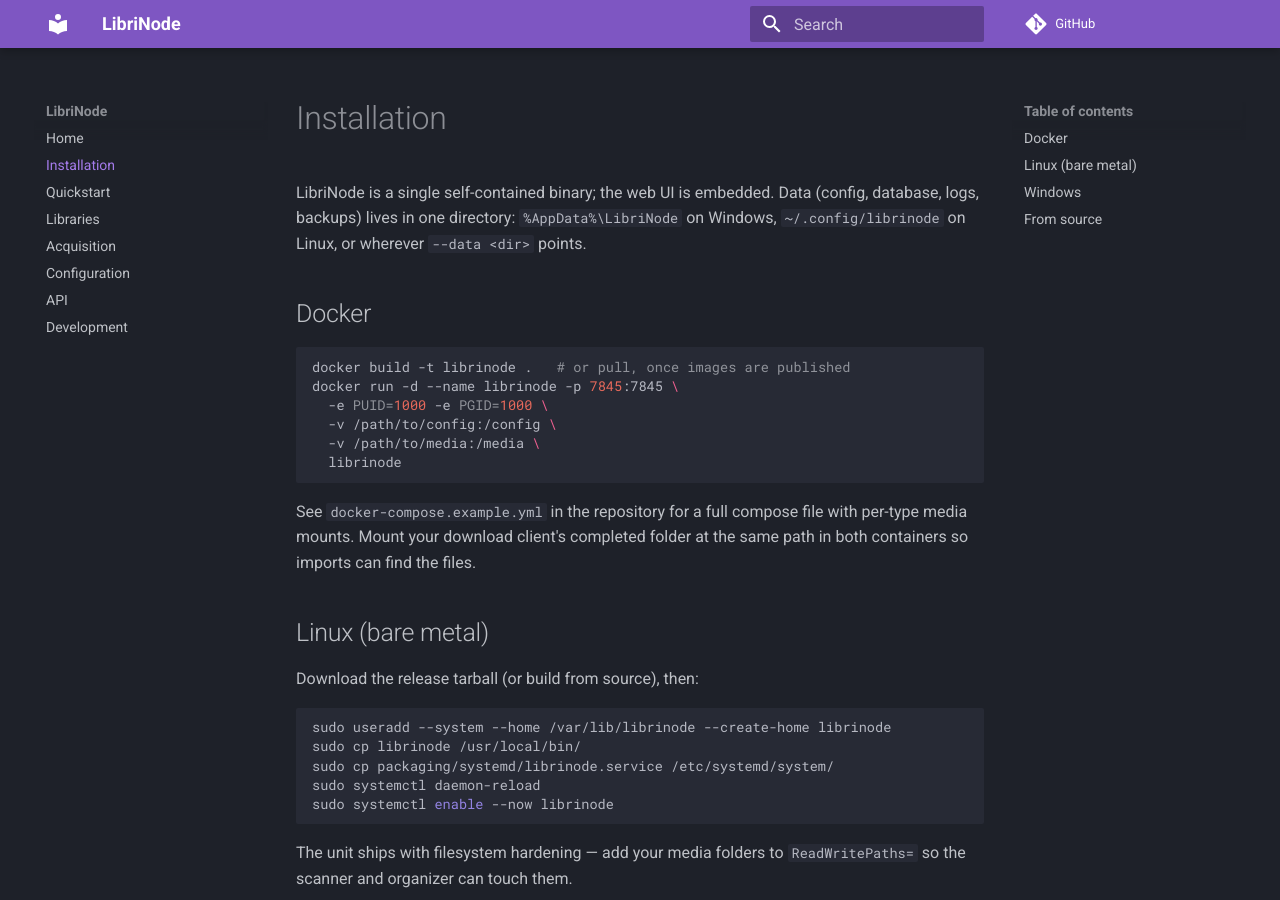
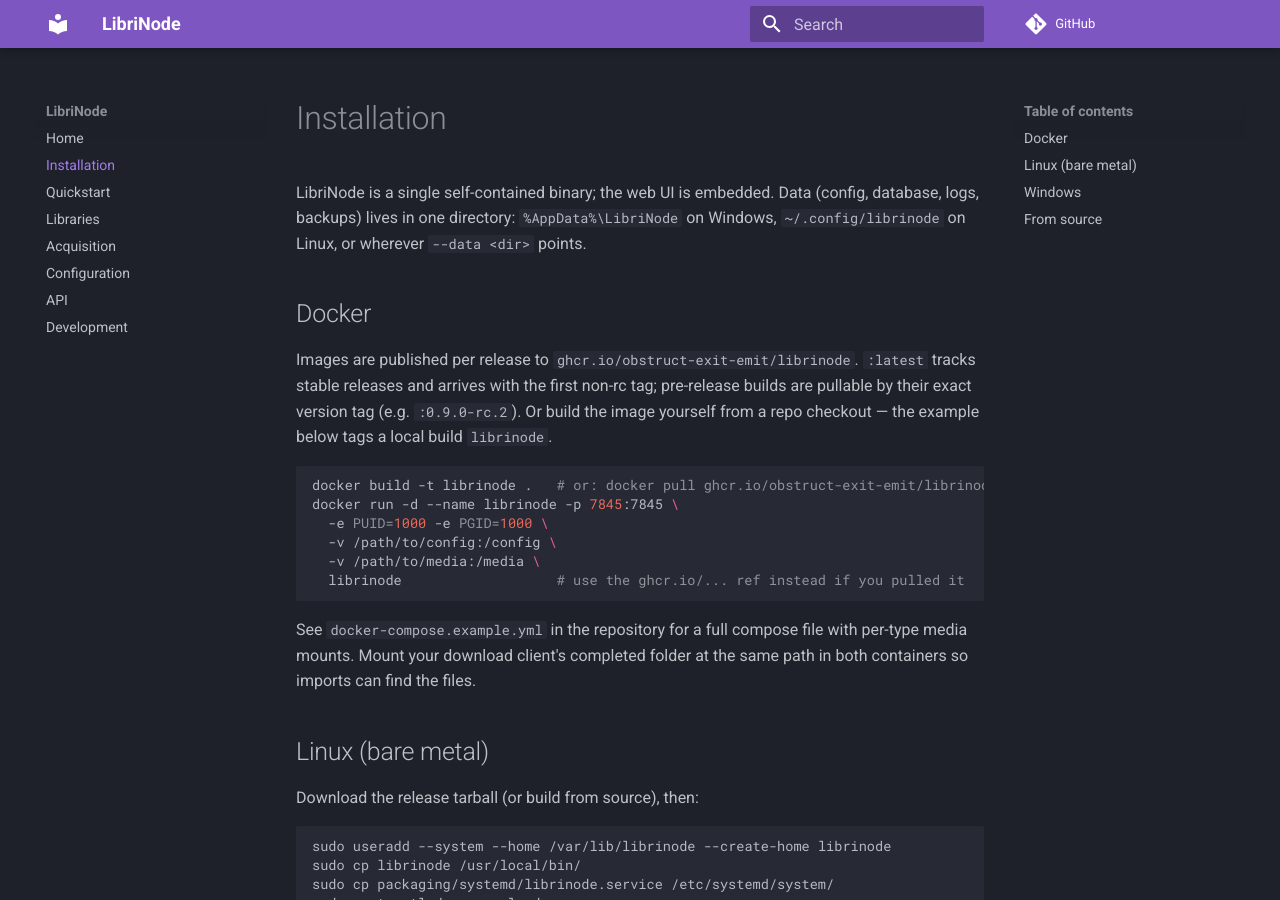
Before and after one commit to obstruct-exit-emit/LibriNode, an MkDocs documentation site: the page built from docs/installation.md, in a window 1280 px wide and 900 px high. Built offline with MkDocs 1.6.1 and Material for MkDocs 9.7.7, drawn with Linux system fonts in a browser that asks for light colours; comment, search, counter and statistics services are not loaded.

Commit message:
Docs stranger-test: audit install/quickstart/compose against the code
Cross-checked every command, path, port, and env var in the getting-started
docs against the actual implementation, and fixed the concrete newcomer
traps found -- most surfaced by the just-enabled GHCR publishing:

- docker-compose.example.yml defaulted to `image: librinode:latest`, which
  is neither a local build nor a ref anyone has pulled, so `docker compose
  up` failed out of the box for a stranger. It now defaults to `build: .`,
  with the published GHCR image shown as the commented alternative.
- docs/installation.md said images were unpublished ("or pull, once images
  are published"). They are now published per release on GHCR; the Docker
  section says so, with the caveat that :latest tracks stable releases and
  pre-release builds are pullable by their exact version tag.

Confirmed accurate against the code and left as-is: the default data-dir
paths (%AppData%\LibriNode / ~/.config/librinode, per config.DefaultDataDir)
and the from-source Go 1.25+/Node 22+ floors. An actual clean-machine
walkthrough by a real newcomer remains the open human step.

Co-Authored-By: Claude Opus 4.8 <noreply@anthropic.com>

````diff
--- a/docker-compose.example.yml
+++ b/docker-compose.example.yml
@@ -1,7 +1,10 @@
 # Example compose file — copy to docker-compose.yml and adjust paths.
 services:
   librinode:
-    image: librinode:latest # or build: .
+    build: . # from a repo checkout; or swap in a published image (see below)
+    # image: ghcr.io/obstruct-exit-emit/librinode:0.9.0-rc.2
+    # Published per release on GHCR; :latest arrives with the first stable
+    # (non-rc) release. Pre-release builds are pullable by their version tag.
     container_name: librinode
     environment:
       - PUID=1000
--- a/docs/installation.md
+++ b/docs/installation.md
@@ -6,13 +6,19 @@ on Windows, `~/.config/librinode` on Linux, or wherever `--data <dir>` points.
 
 ## Docker
 
+Images are published per release to
+`ghcr.io/obstruct-exit-emit/librinode`. `:latest` tracks stable releases and
+arrives with the first non-rc tag; pre-release builds are pullable by their
+exact version tag (e.g. `:0.9.0-rc.2`). Or build the image yourself from a
+repo checkout — the example below tags a local build `librinode`.
+
 ```sh
-docker build -t librinode .   # or pull, once images are published
+docker build -t librinode .   # or: docker pull ghcr.io/obstruct-exit-emit/librinode:0.9.0-rc.2
 docker run -d --name librinode -p 7845:7845 \
   -e PUID=1000 -e PGID=1000 \
   -v /path/to/config:/config \
   -v /path/to/media:/media \
-  librinode
+  librinode                   # use the ghcr.io/... ref instead if you pulled it
 ```
 
 See `docker-compose.example.yml` in the repository for a full compose file
````
Also changed, not shown: README.md (+1 -1 lines).
